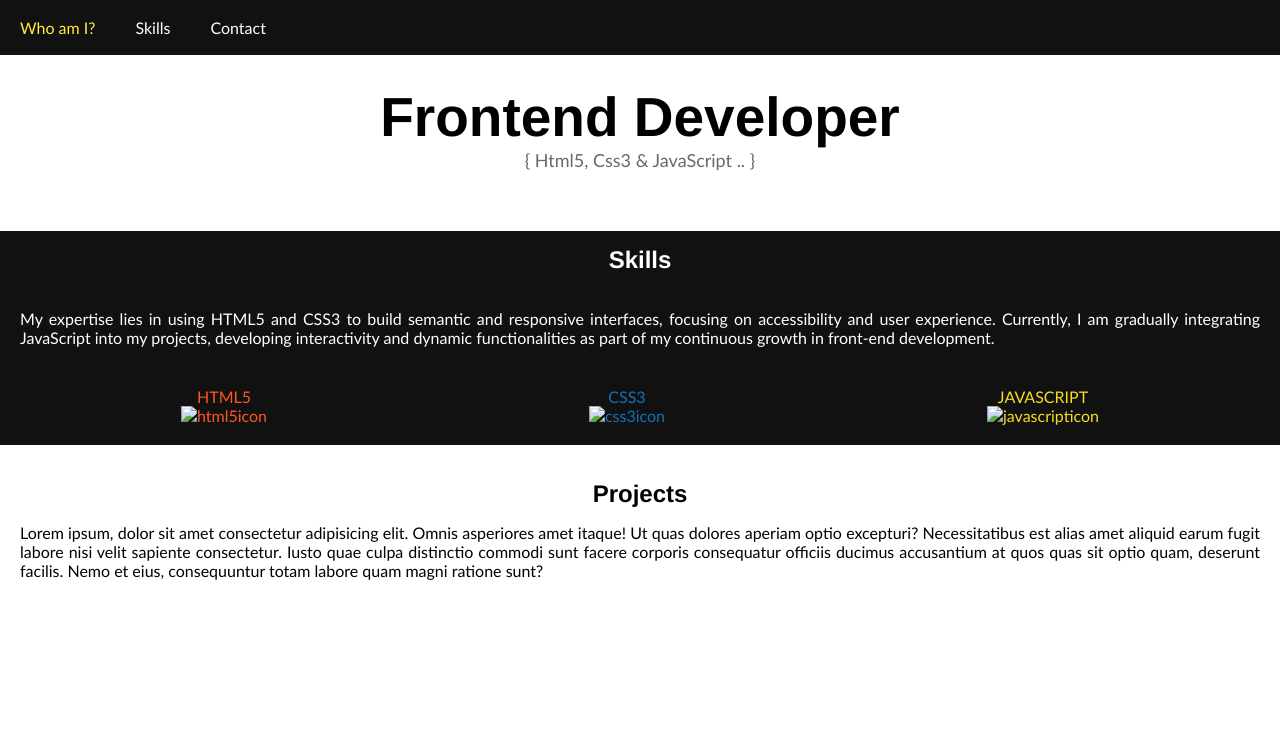
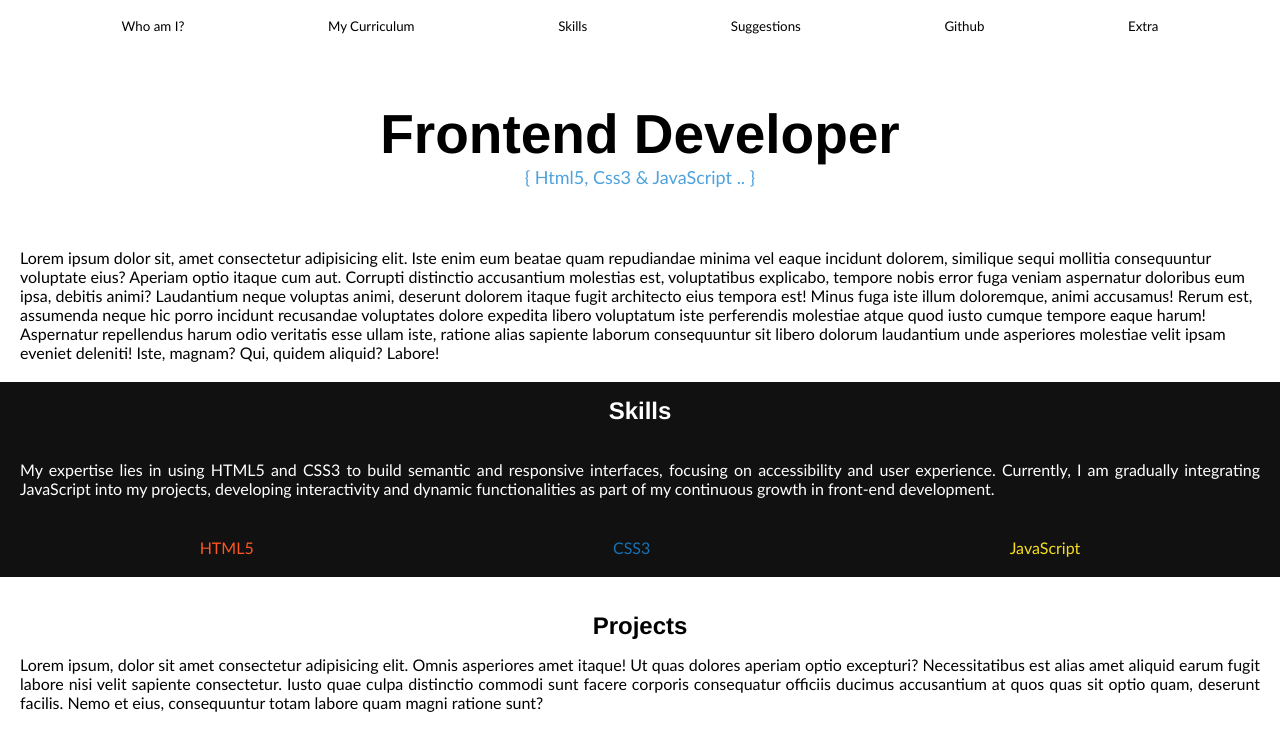
Before and after one commit to v1ctorx/Portfolio-2026, a plain HTML site: page index.html in a window 1280 px wide. Drawn offline with Linux system fonts and the light colour scheme.

Commit message:
update3.0

```diff
--- a/css.css
+++ b/css.css
@@ -1,31 +1,37 @@
 * {
+    text-decoration: none;
     margin: 0px;
     padding: 0px;
     font-family: 'Gill Sans', 'Gill Sans MT', Calibri, 'Trebuchet MS', sans-serif;
 }
 ul {
+  display: flex;
+  justify-content: space-evenly;
+  gap: 2px;
   list-style-type: none;
   margin: 0;
   padding: 0;
-  overflow: hidden;
-  background-color: #111111;
+  background-color: white;
 }
 ul li {
-  float: left;
+  display: inline-block;
 }
 ul li a {
   display: block;
-  color: white;
+  color: black;
   text-align: center;
   padding: 18px 20px;
   text-decoration: none;
 }
+li a {
+  font-size: smaller;
+}
 a:hover {
-  color: #FFEB3B;
+  color: #4ea2de;
 }
 .frontend {
-  margin: 20px;
-  padding: 10px;
+  margin: 30px;
+  padding: 20px;
 }
 .frontend h1 {
   text-align: center;
@@ -35,7 +41,7 @@ a:hover {
 .frontend p {
   font-size: 18px;
   text-align: center;
-  color: #66696d;
+  color: #4ea2de;
 }
 h2, h3{
   text-align: center;
--- a/index.html
+++ b/index.html
@@ -3,7 +3,7 @@
 <head>
     <meta charset="UTF-8">
     <meta name="viewport" content="width=device-width, initial-scale=1.0">
-    <title>victorcdev</title>
+    <title>DevVictor</title>
     <link rel="stylesheet" href="css.css">
 </head>
 <body>
@@ -11,8 +11,11 @@
         <nav>
             <ul>
                 <li><a href="">Who am I?</a></li>
+                <li><a href="">My Curriculum</a></li>
                 <li><a href="">Skills</a></li>
-                <li><a href="">Contact</a></li>
+                <li><a href="">Suggestions</a></li>
+                <li><a href="">Github</a></li>
+                <li><a href="">Extra</a></li>
             </ul>
         </nav>
     </header>
@@ -23,8 +26,12 @@
             <p>{ Html5, Css3 & JavaScript .. }</p>
         </div>
 
+        <!--First Second-->
         <section class="myapresentation">
-            <p></p>
+            <p>Lorem ipsum dolor sit, amet consectetur adipisicing elit. Iste enim eum beatae quam repudiandae minima vel eaque incidunt dolorem, similique sequi mollitia consequuntur voluptate eius? Aperiam optio itaque cum aut.
+            Corrupti distinctio accusantium molestias est, voluptatibus explicabo, tempore nobis error fuga veniam aspernatur doloribus eum ipsa, debitis animi? Laudantium neque voluptas animi, deserunt dolorem itaque fugit architecto eius tempora est!
+            Minus fuga iste illum doloremque, animi accusamus! Rerum est, assumenda neque hic porro incidunt recusandae voluptates dolore expedita libero voluptatum iste perferendis molestiae atque quod iusto cumque tempore eaque harum!
+            Aspernatur repellendus harum odio veritatis esse ullam iste, ratione alias sapiente laborum consequuntur sit libero dolorum laudantium unde asperiores molestiae velit ipsam eveniet deleniti! Iste, magnam? Qui, quidem aliquid? Labore!</p>
         </section>
 
         <section class="skills">
@@ -32,23 +39,23 @@
             <p class="p1">My expertise lies in using HTML5 and CSS3 to build semantic and responsive interfaces, focusing on accessibility and user experience. Currently, I am gradually integrating JavaScript into my projects, developing interactivity and dynamic functionalities as part of my continuous growth in front-end development.</p>
 
             <div class="containercards">
+                <!--HMTL5-->
                 <div class="html5">
-                    <p>HTML5</p>
-                    <img src="" alt="html5icon">
+                    <p><abbr title="Hyper Mark Text Language">HTML5</abbr></p>
                 </div>
-
+                <!--CSS3-->
                 <div class="css3">
-                    <p>CSS3</p>
-                    <img src="" alt="css3icon">
+                    <p><abbr title="Cascading Style Sheets 3">CSS3</abbr></p>
                 </div>
-
+                <!--JavaScript-->
                 <div class="javascript">
-                    <p>JAVASCRIPT</p>
-                    <img src="" alt="javascripticon">
+                    <p><abbr title="JavaScript">JavaScript</abbr></p>
                 </div>
             </div>
             </div>
         </section>
+
+        <!--Second Section-->
 
         <section class="projects">
             <h2>Projects</h2>
@@ -56,18 +63,5 @@
             Iusto quae culpa distinctio commodi sunt facere corporis consequatur officiis ducimus accusantium at quos quas sit optio quam, deserunt facilis. Nemo et eius, consequuntur totam labore quam magni ratione sunt?</p>
         </section>
     </main>
-
-    <!--FOOTER-->
-    <footer>
-        <div class="container">
-            <div class="links">
-                <a href=""></a>
-                <a href=""></a>
-                <a href=""></a>
-                <a href=""></a>
-                <a href=""></a>
-            </div>
-        </div>
-    </footer>
 </body>
 </html>
```
